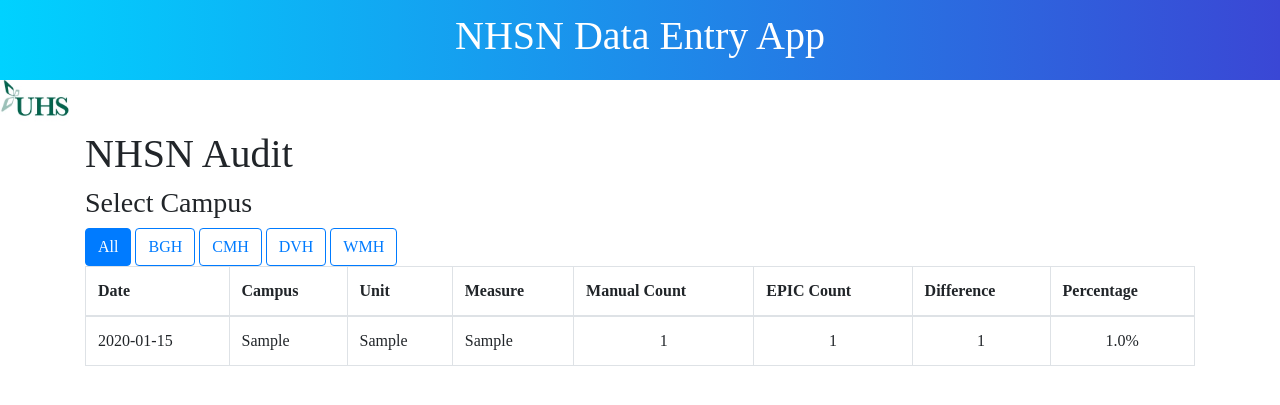
After one commit to bensonmat8/EmpTime, a Flask app: page /NHSN/Audit in a window 1280 px wide. The commit adds this page. Shown: the top 405 px of the page. Run offline with Flask 3, Linux system fonts and the light colour scheme; tables that the repository leaves empty hold one stand-in row (values such as "Sample post"); some libraries are stand-ins or nearby versions.

Commit message:
NHSN Enhancement: created Audit page and connected it to table

```diff
--- a/app.py
+++ b/app.py
@@ -421,6 +421,18 @@ def NHSN_DataSubmit():
     return response
 
 
+@app.route('/NHSN/Audit', methods=['GET', 'POST'])
+@app.route('/NHSN/Audit/<campus>', methods=['GET', 'POST'])
+def NHSN_Audit(campus='All'):
+    if campus == 'All':
+        data = NHSNdataEntry.query.order_by(
+            NHSNdataEntry.campus, NHSNdataEntry.measure, NHSNdataEntry.unit).all()
+    else:
+        data = NHSNdataEntry.query.order_by(
+            NHSNdataEntry.campus, NHSNdataEntry.unit, NHSNdataEntry.measure).all()
+    return render_template('NHSN_Audit.html', data=data, campus=campus)
+
+
 @app.route('/test', methods=['GET', 'POST'])
 def test():
 
--- a/static/SubmitDataV1.1.js
+++ b/static/SubmitDataV1.1.js
@@ -2,7 +2,7 @@ function submit_data(_submit_link) {
     var t = new Date().getHours()
     var entry_type = document.getElementById('entry_type').innerText
     if ((t > 10 && t < 18) && entry_type == "Manual") {
-        alert('Data collection must be within 5 hrs from midnight.')
+        alert('Data collection must be within 5 hrs of midnight.')
     } else {
         var all = document.getElementsByClassName('sub_item')
         for (var i = 0; i < all.length; i++) {
--- /dev/null
+++ b/templates/NHSN_Audit.html
@@ -0,0 +1,48 @@
+{% extends "layout_NHSN.html" %}
+{% block heading %}
+NHSN Audit
+{% endblock %}
+
+{% block body %}
+<h3>Select Campus</h3>
+<a {% if campus=='All'%} class="btn btn-primary" {%else%}class="btn btn-outline-primary" {%endif%}
+    href="{{url_for('NHSN_Audit', campus='All')}}">All</a>
+<a {% if campus=='BGH'%} class="btn btn-primary" {%else%}class="btn btn-outline-primary" {%endif%}
+    href="{{url_for('NHSN_Audit', campus='BGH')}}">BGH</a>
+<a {% if campus=='CMH'%} class="btn btn-primary" {%else%}class="btn btn-outline-primary" {%endif%}
+    href="{{url_for('NHSN_Audit', campus='CMH')}}">CMH</a>
+<a {% if campus=='DVH'%} class="btn btn-primary" {%else%}class="btn btn-outline-primary" {%endif%}
+    href="{{url_for('NHSN_Audit', campus='DVH')}}">DVH</a>
+<a {% if campus=='WMH'%} class="btn btn-primary" {%else%}class="btn btn-outline-primary" {%endif%}
+    href="{{url_for('NHSN_Audit', campus='WMH')}}">WMH</a>
+<br>
+<table class="table table-bordered table-hover">
+    <thead>
+        <tr>
+            <th scope="col">Date</th>
+            <th scope="col">Campus</th>
+            <th scope="col">Unit</th>
+            <th scope="col">Measure</th>
+            <th scope="col">Manual Count</th>
+            <th scope="col">EPIC Count</th>
+            <th scope="col">Difference</th>
+            <th scope="col">Percentage</th>
+        </tr>
+    </thead>
+    <tbody>
+        {% for row in data %}
+        <tr {% if row.difference_percent|float > 5 %} class="table-danger" {% endif %}>
+            <td>{{row.date.strftime('%Y-%m-%d')}}</td>
+            <td>{{row.campus}}</td>
+            <td>{{row.unit}}</td>
+            <td>{{row.measure}}</td>
+            <td style="text-align: center;">{{row.manual_count}}</td>
+            <td style="text-align: center;">{%if row.epic_count  is not none  %}{{row.epic_count}}{%endif%}</td>
+            <td style="text-align: center;">{%if row.difference  is not none  %}{{row.difference}}{%endif%}</td>
+            <td style="text-align: center;">
+                {%if row.difference_percent  is not none  %}{{row.difference_percent}}%{%endif%}</td>
+        </tr>
+        {% endfor %}
+    </tbody>
+</table>
+{%endblock%}
--- a/templates/NHSNdataEntry.html
+++ b/templates/NHSNdataEntry.html
@@ -5,7 +5,7 @@ NHSN <span id="entry_type">{{entry_type}}</span> Count
 {% endblock %}
 
 {% block body %}
-<script src="{{url_for('static', filename='SubmitData_testing.js')}}"></script>
+<script src="{{url_for('static', filename='SubmitDataV1.1.js')}}"></script>
 {%if campus%}
 <h3>Campus: {{campus}}</h3>
 {%else%}
```
